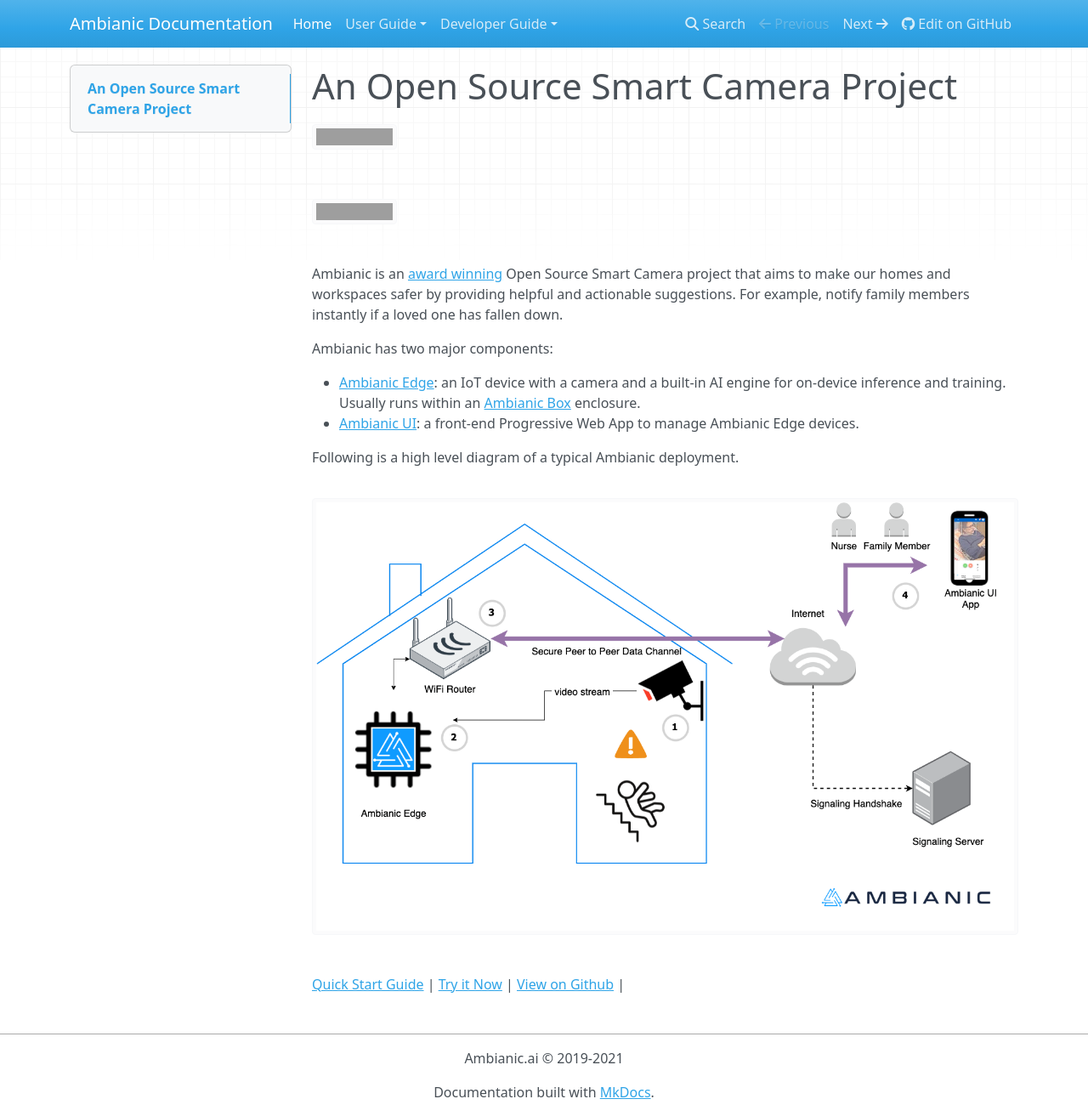
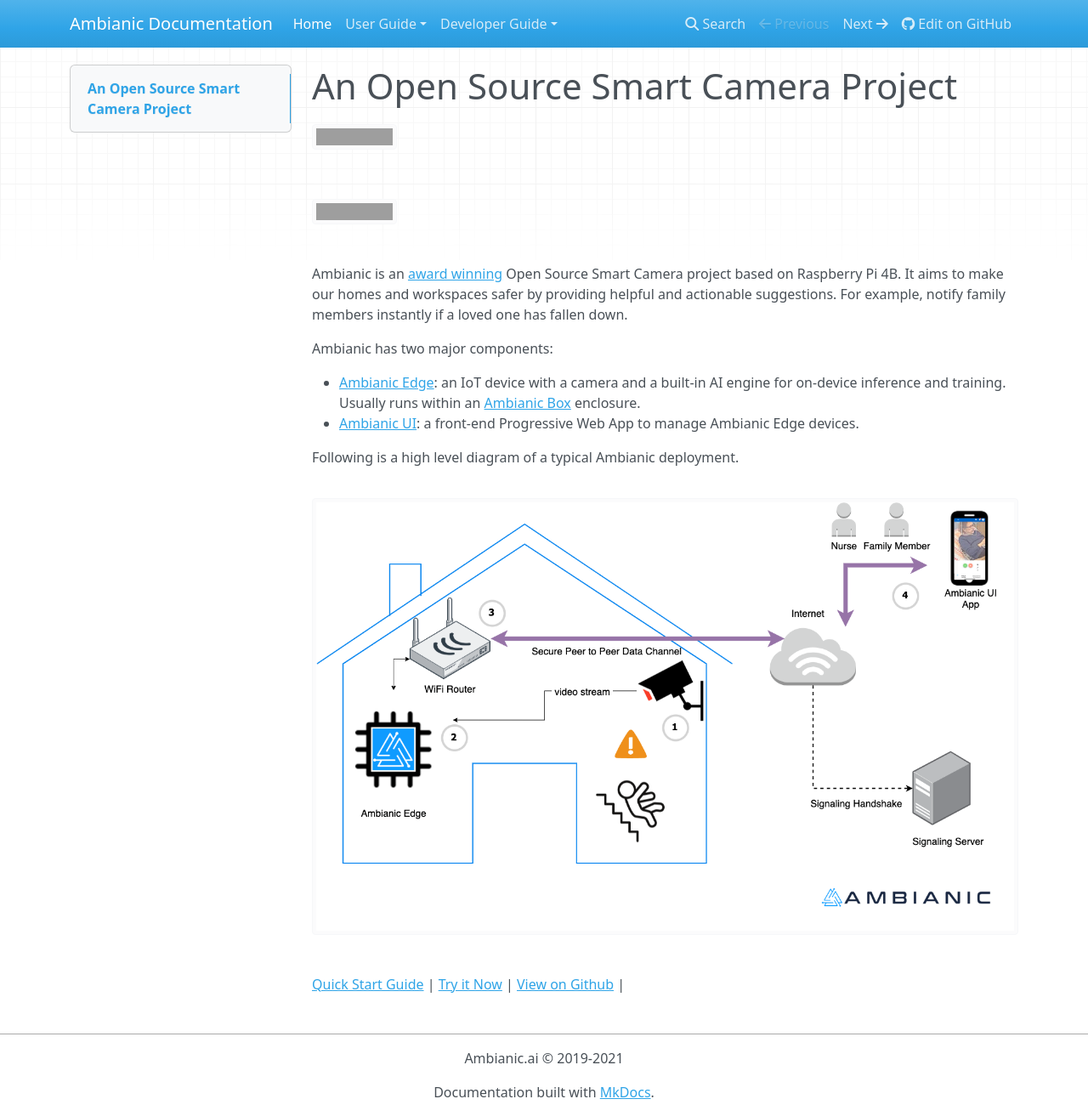
Before and after one commit to ambianic/ambianic-docs, an MkDocs documentation site: the page built from docs-md/index.md, in a window 1280 px wide and 1313 px high. Shown: the whole window at 85% size. Built offline with MkDocs 1.6.1, drawn with Linux system fonts in a browser that asks for light colours; nearby versions of some CDN libraries; grey boxes are pictures that could not be loaded.

Commit message:
docs: update

```diff
--- a/docs-md/index.md
+++ b/docs-md/index.md
@@ -3,7 +3,7 @@
 
 [![Join the Slack chat room](https://img.shields.io/badge/Slack-Join%20the%20chat%20room-blue)](https://join.slack.com/t/ambianicai/shared_invite/zt-eosk4tv5-~GR3Sm7ccGbv1R7IEpk7OQ)
 
-Ambianic is an [award winning](https://blog.ambianic.ai/2020/11/05/awards.html) Open Source Smart Camera project that aims to make our homes and workspaces safer by providing helpful and actionable suggestions. For example, notify family members instantly if a loved one has fallen down.
+Ambianic is an [award winning](https://blog.ambianic.ai/2020/11/05/awards.html) Open Source Smart Camera project based on Raspberry Pi 4B. It aims to make our homes and workspaces safer by providing helpful and actionable suggestions. For example, notify family members instantly if a loved one has fallen down.
 
 Ambianic has two major components:
 
```
